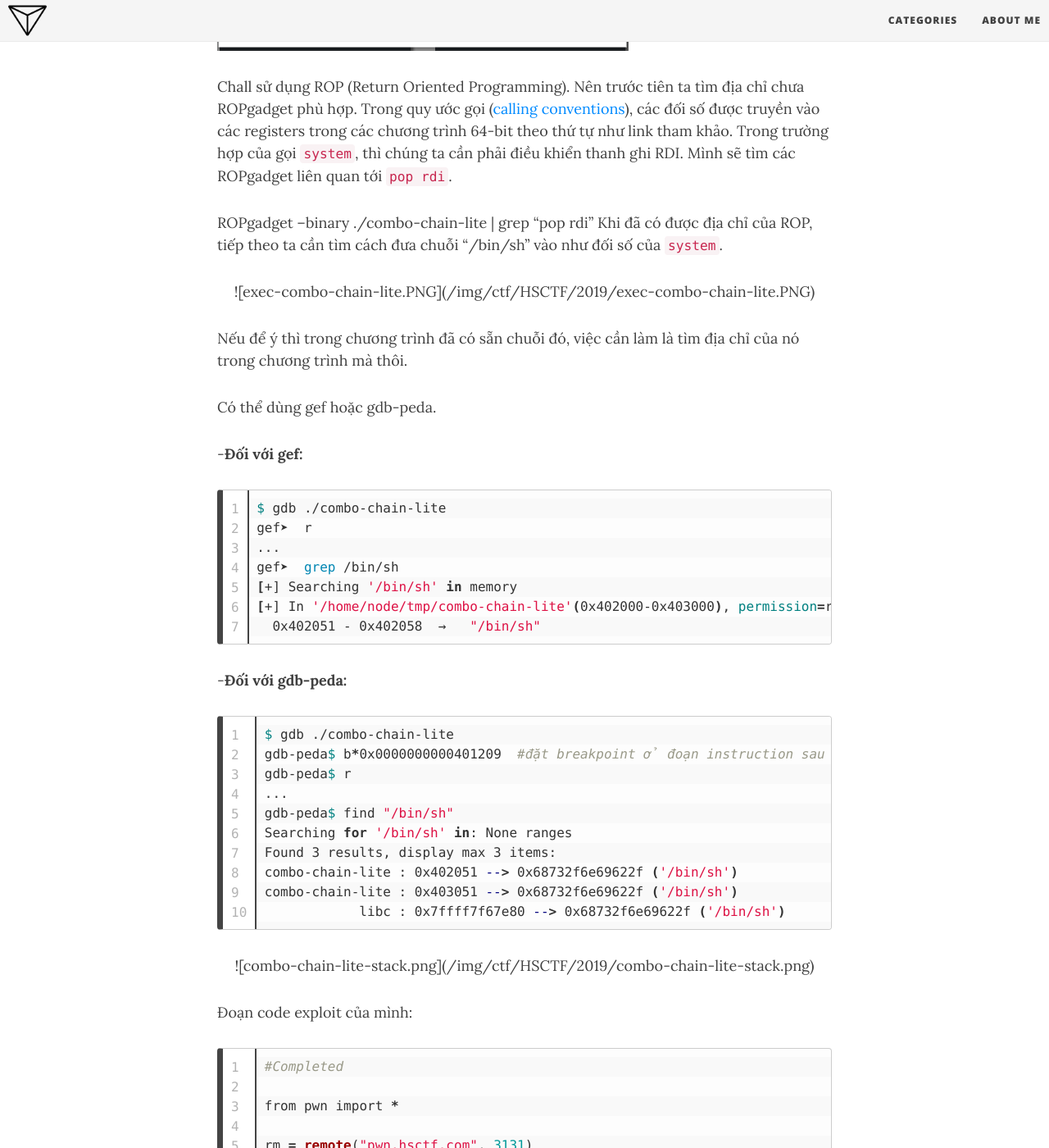
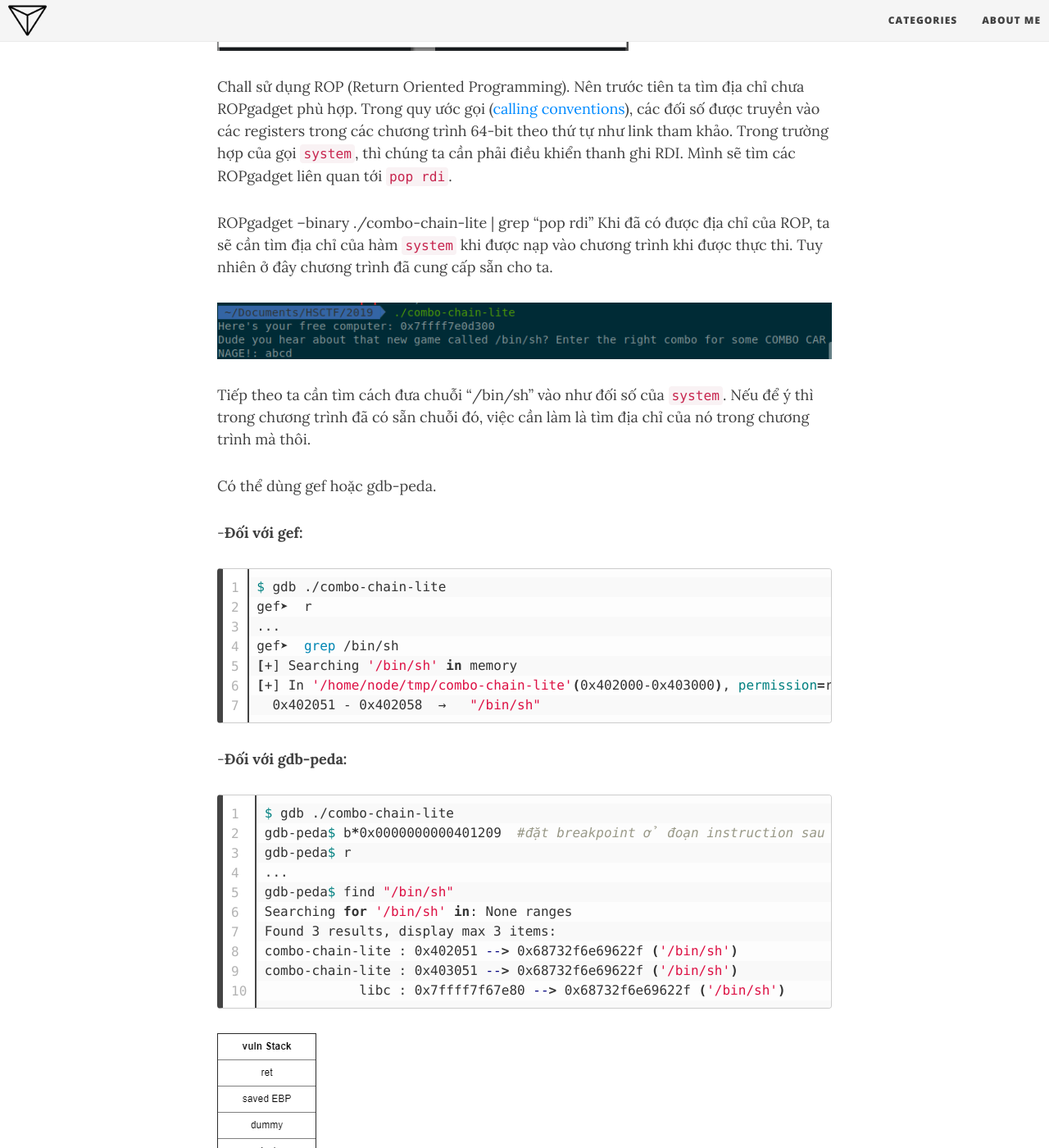
Before and after one commit to Delt-A/delt-a.github.io, a Jekyll site: the page built from _posts/2019-06-17-hsctf-6-combo-chain-lite.md, in a window 1280 px wide and 1400 px high, scrolled down 898 px. Shown: the whole window at 82% size. Built offline with Jekyll 4.4.1, drawn with Linux system fonts in a browser that asks for light colours; nearby versions of some CDN libraries.

Commit message:
Update 2019-06-17-hsctf-6-combo-chain-lite.md

```diff
--- a/_posts/2019-06-17-hsctf-6-combo-chain-lite.md
+++ b/_posts/2019-06-17-hsctf-6-combo-chain-lite.md
@@ -14,14 +14,11 @@ Trong quy ước gọi ([calling conventions](https://ctf101.org/binary-exploita
 
 {: .box-note}
 ROPgadget --binary ./combo-chain-lite | grep "pop rdi"
-Khi đã có được địa chỉ của ROP, tiếp theo ta cần tìm cách đưa chuỗi "/bin/sh" vào như đối số của `system`.
+Khi đã có được địa chỉ của ROP, ta sẽ cần tìm địa chỉ của hàm `system` khi được nạp vào chương trình khi được thực thi. Tuy nhiên ở đây chương trình đã cung cấp sẵn cho ta.
 
-<p align="center">
+![exec-combo-chain-lite.PNG]({{site.baseurl}}/img/ctf/HSCTF/2019/exec-combo-chain-lite.PNG)
 
-  ![exec-combo-chain-lite.PNG]({{site.baseurl}}/img/ctf/HSCTF/2019/exec-combo-chain-lite.PNG)
-
-</p>
-
+Tiếp theo ta cần tìm cách đưa chuỗi "/bin/sh" vào như đối số của `system`.
 Nếu để ý thì trong chương trình đã có sẵn chuỗi đó, việc cần làm là tìm địa chỉ của nó trong chương trình mà thôi.
 
 Có thể dùng gef hoặc gdb-peda.
@@ -51,11 +48,10 @@ combo-chain-lite : 0x403051 --> 0x68732f6e69622f ('/bin/sh')
             libc : 0x7ffff7f67e80 --> 0x68732f6e69622f ('/bin/sh')
 {% endhighlight %}
 
-<p align="center">
+
 
   ![combo-chain-lite-stack.png]({{site.baseurl}}/img/ctf/HSCTF/2019/combo-chain-lite-stack.png)
 
-</p>
 Đoạn code exploit của mình:
 
 {% highlight python linenos %}
```
